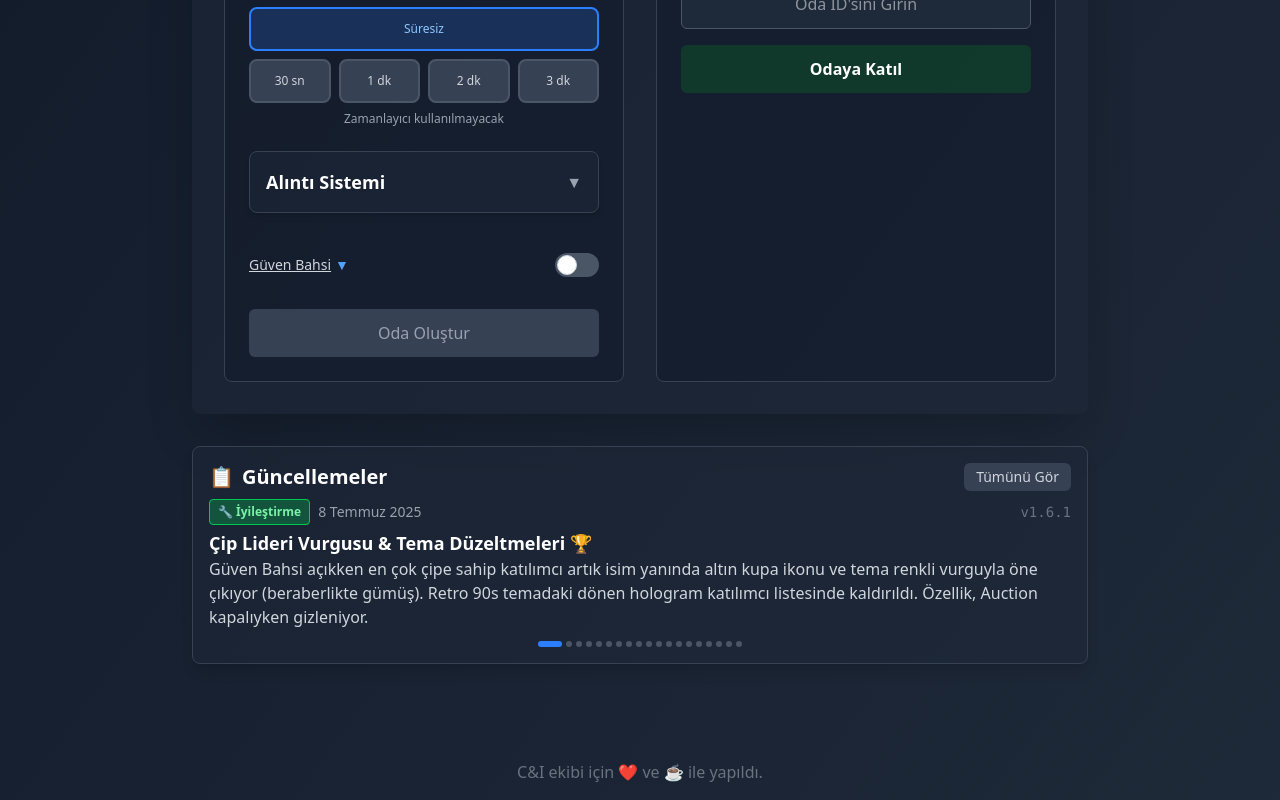
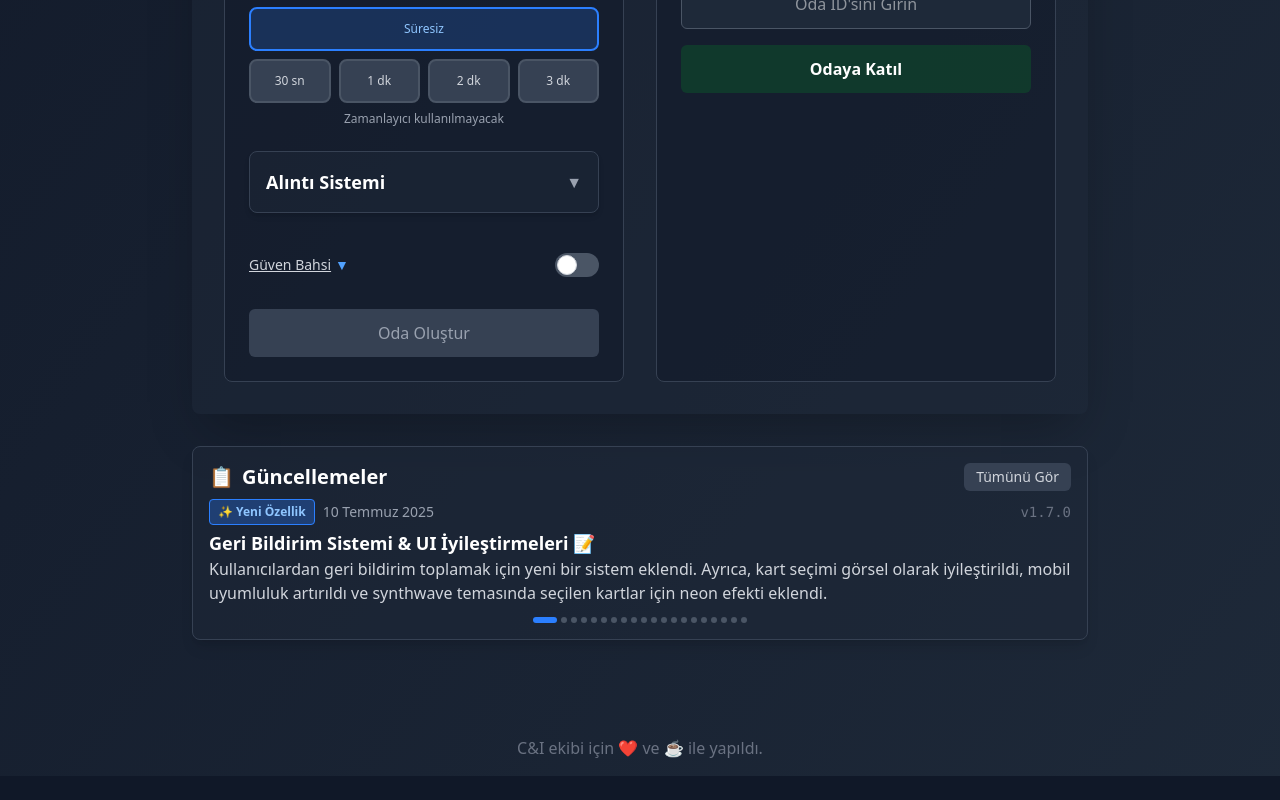
Before and after one commit to ali-gunes/planning-poker, a Next.js app: page / in a window 1280 px wide. Shown: the part 972-1772 px from the top of the page. After the commit the page ends 1748 px from the top, so only its background shows below. Built offline with nearby package versions, Linux system fonts and the light colour scheme.

Commit message:
Update README.md and Changelog

```diff
--- a/src/components/Changelog.tsx
+++ b/src/components/Changelog.tsx
@@ -2,6 +2,13 @@ import React, { useState, useEffect } from 'react';
 
 // Define the changelog entries
 const changelogEntries = [
+    {
+      version: "v1.7.0",
+      title: "Geri Bildirim Sistemi & UI İyileştirmeleri 📝",
+      description: "Kullanıcılardan geri bildirim toplamak için yeni bir sistem eklendi. Ayrıca, kart seçimi görsel olarak iyileştirildi, mobil uyumluluk artırıldı ve synthwave temasında seçilen kartlar için neon efekti eklendi.",
+      date: "10 Temmuz 2025",
+      type: "feature"
+    },
     {
       version: "v1.6.1",
       title: "Çip Lideri Vurgusu & Tema Düzeltmeleri 🏆",
```
Also changed, not shown: 1 other file (tests, documents, lock files or other folders).
